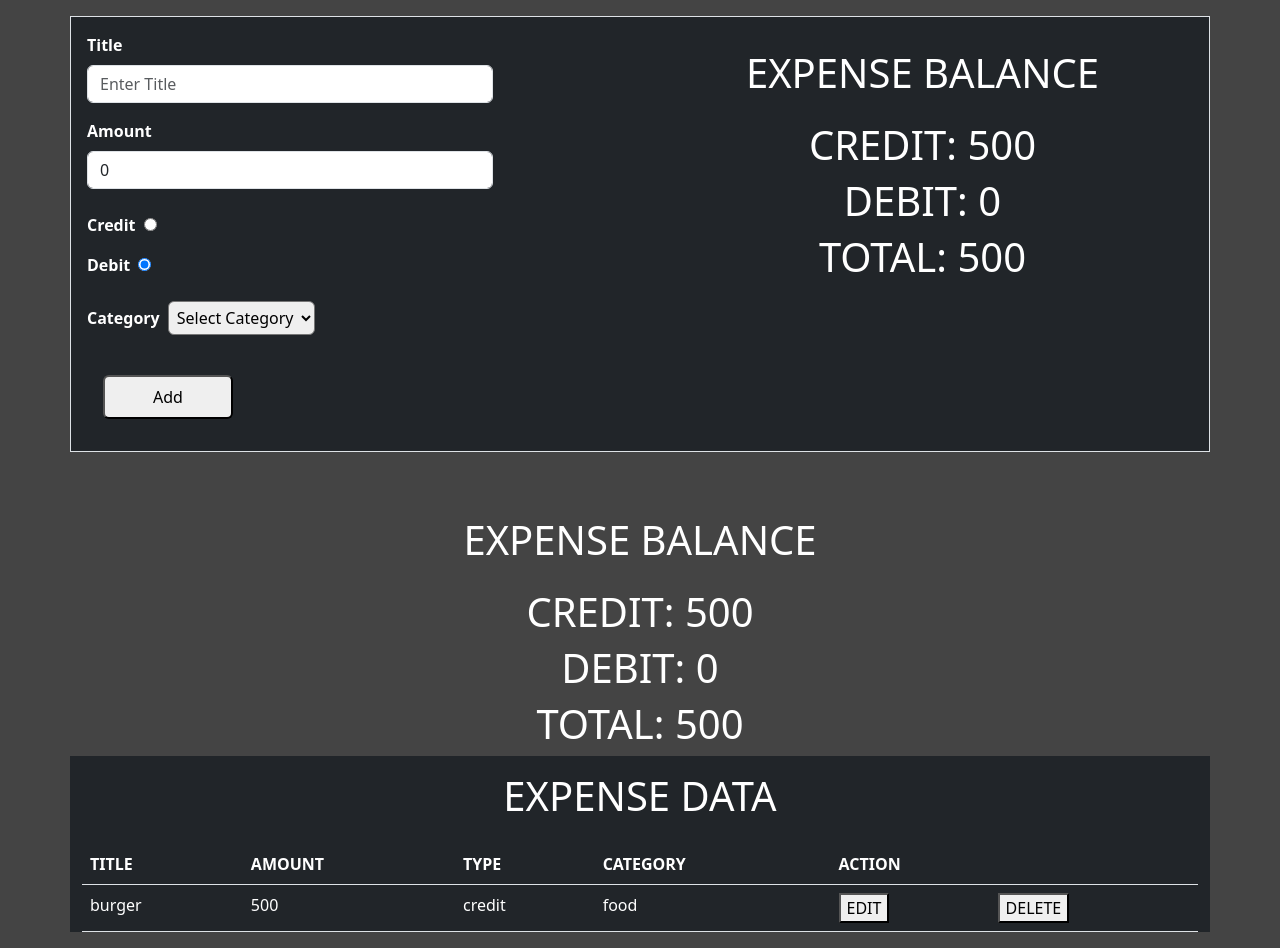
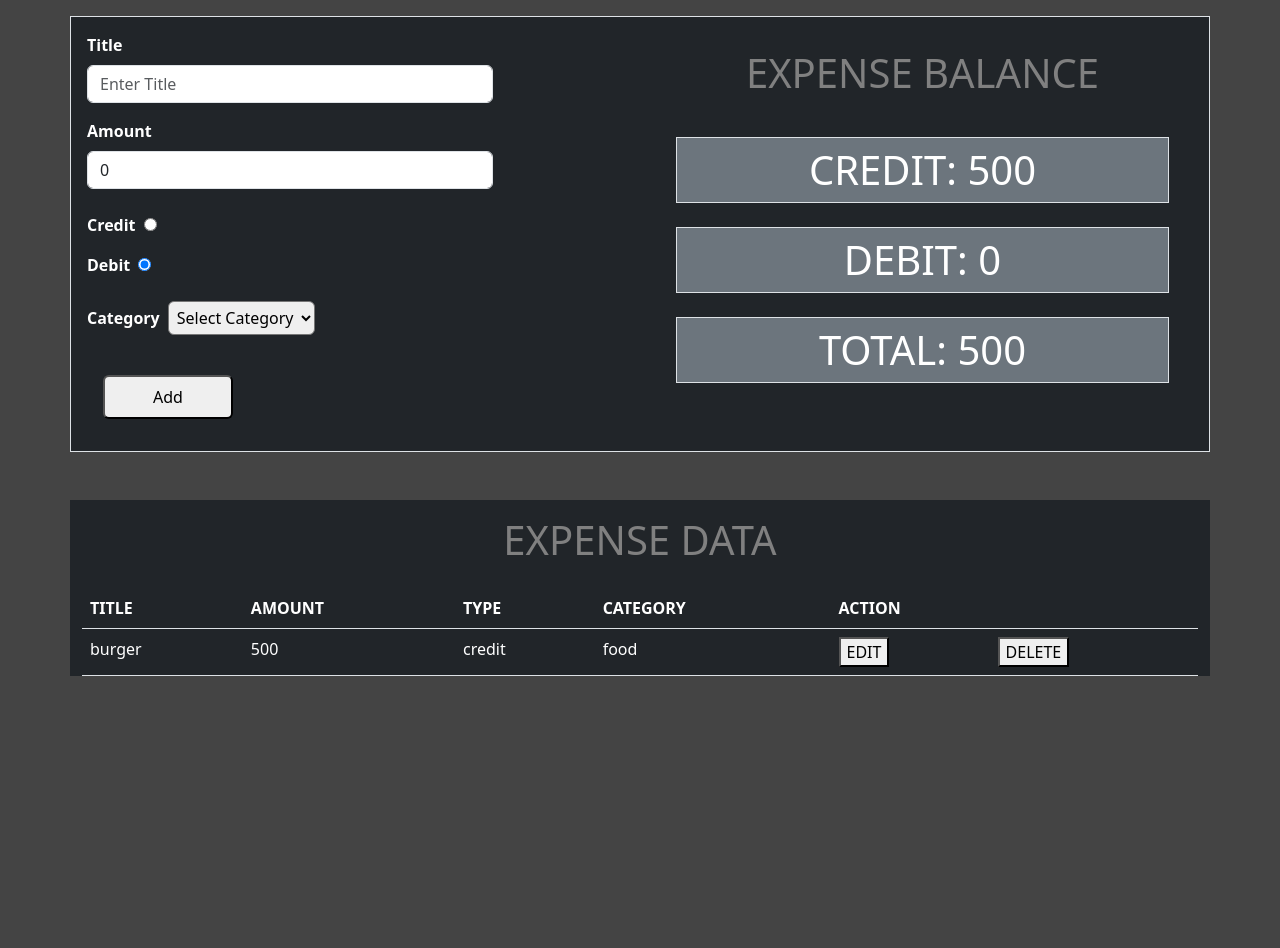
Before and after one commit to krushnal-2101/EXPENSE-CRUD-OPERTION, a React (Vite) app in the folder exoenses/: page / in a window 1280 px wide. After the commit the page ends 800 px from the top, so only its background shows below. Built offline with nearby package versions, Linux system fonts and the light colour scheme.

Commit message:
Add files via upload

```diff
--- a/exoenses/src/App.jsx
+++ b/exoenses/src/App.jsx
@@ -12,7 +12,7 @@ const App = () => {
 
       <ExpenseContext>
         <ExpenseForm />
-        <ExpenseData/>
+
         <ExpenseList />
       </ExpenseContext>
     </>
--- a/exoenses/src/component/ExpenseData.jsx
+++ b/exoenses/src/component/ExpenseData.jsx
@@ -6,14 +6,12 @@ const ExpenseData = () => {
 
   return (
     <>
-
       <div style={{color:"white"}} className=" text-center ">
-        <h1 className="p-3 ">EXPENSE BALANCE</h1>
-        <h1>CREDIT: {credit}</h1>
-        <h1 >DEBIT: {debit}</h1>
-        <h1 >TOTAL: {balance}</h1>
+        <h1 className="p-3 " style={{color:"gray"}}>EXPENSE BALANCE</h1>
+        <h1 className="p-2 m-4 bg-secondary  border">CREDIT: {credit}</h1>
+        <h1 className="p-2 m-4 bg-secondary border">DEBIT: {debit}</h1>
+        <h1 className="p-2 m-4 bg-secondary border">TOTAL: {balance}</h1>
       </div>
-
     </>
   );
 };
--- a/exoenses/src/component/ExpenseList.jsx
+++ b/exoenses/src/component/ExpenseList.jsx
@@ -11,7 +11,7 @@ const ExpenseList = () => {
     <>
 
      <Container className="bg-dark">
-       <h1 className="text-center p-3 text-white">EXPENSE DATA</h1>
+       <h1 className="text-center p-3 " style={{color:"gray"}}>EXPENSE DATA</h1>
        <Table className="bg-dark">
         <thead>
           <tr>
```
Also changed, not shown: exoenses/src/component/ExpenseForm.jsx (line endings or trailing spaces).
